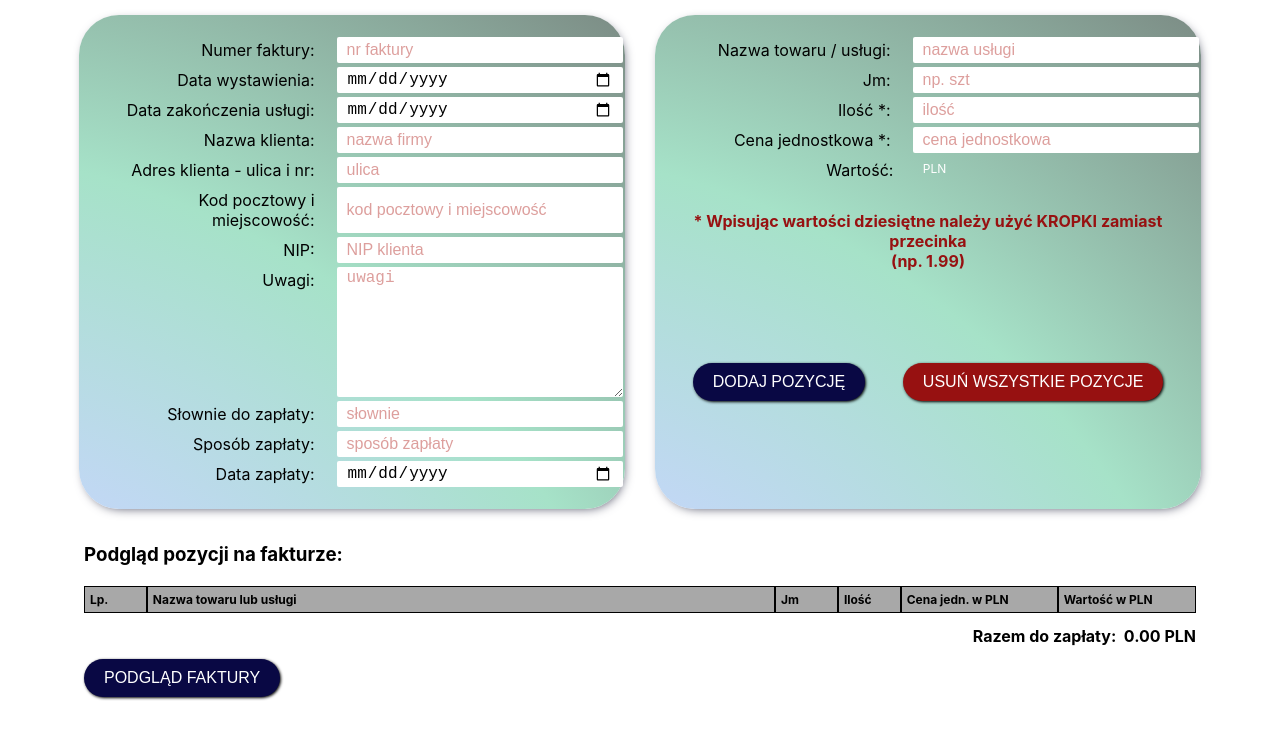
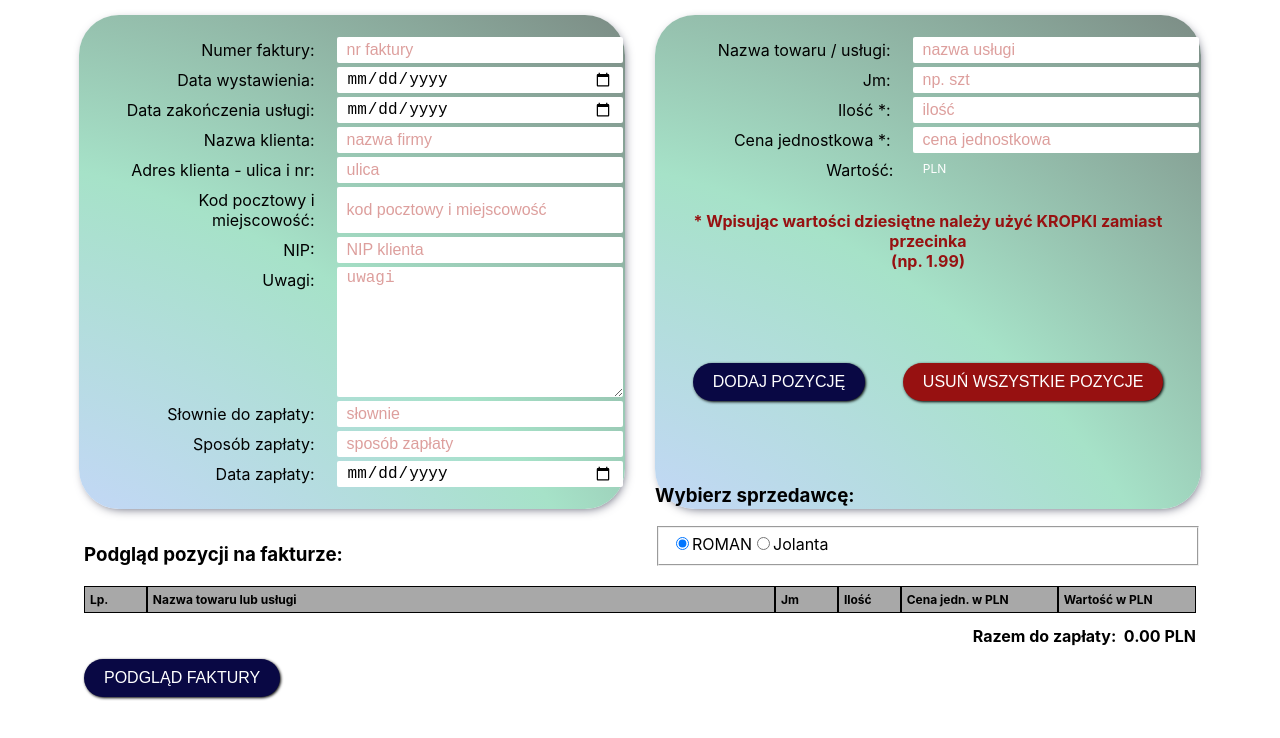
Before and after one commit to aleksandra-rybinska/invoice-generator, a React (Create React App) app: page / in a window 1280 px wide. Shown: the top 738 px of the page. Built offline with nearby package versions, Linux system fonts and the light colour scheme.

Commit message:
second seller option created

```diff
--- a/src/AppContext.js
+++ b/src/AppContext.js
@@ -1,16 +1,16 @@
-import { createContext, useContext, useState } from 'react';
-import { v4 as uuidv4 } from 'uuid';
+import { createContext, useContext, useState } from "react";
+import { v4 as uuidv4 } from "uuid";
 const AppContext = createContext();
 
 export const AppProvider = ({ children }) => {
-    const [invoiceData, setInvoiceData] = useLocalStorage('invoiceData', []);
+  const [invoiceData, setInvoiceData] = useLocalStorage("invoiceData", []);
   const [invoicePosition, setInvoicePosition] = useLocalStorage(
-        'invoicePosition',
+    "invoicePosition",
     []
   );
-
+  const [seller, setSeller] = useState("roman");
   const [positionsList, setPositionsList] = useLocalStorage(
-        'positionsList',
+    "positionsList",
     []
   );
 
@@ -48,6 +48,8 @@ export const AppProvider = ({ children }) => {
     invoicePosition,
     updateInvoicePosition,
     updatePositionsList,
+    seller,
+    setSeller,
     positionsList,
     setInvoicePosition,
   };
--- a/src/components/PositionsForm.js
+++ b/src/components/PositionsForm.js
@@ -1,5 +1,6 @@
-import { useEffect } from 'react';
-import { useInvoice } from '../AppContext';
+import { useEffect } from "react";
+import { useInvoice } from "../AppContext";
+import SellerSwitch from "./SellerSwitch";
 
 const PositionsForm = () => {
   const {
@@ -21,90 +22,84 @@ const PositionsForm = () => {
     };
 
     calculateAmount(invoicePosition.amount);
-    }, [
-        invoicePosition.amount,
-        invoicePosition.price,
-        invoicePosition.quantity,
-    ]);
+  }, [invoicePosition.amount, invoicePosition.price, invoicePosition.quantity]);
 
   function isNumber(n) {
     return /^-?[\d.]+(?:e-?\d+)?$/.test(n);
   }
 
   const handleDelete = () => {
-        let keysToRemove = ['invoicePosition', 'positionsList'];
+    let keysToRemove = ["invoicePosition", "positionsList"];
     keysToRemove.forEach((k) => localStorage.removeItem(k));
     window.location.reload();
   };
 
   return (
-        <form className='form' onSubmit={updatePositionsList}>
-            <div className='form-row'>
+    <form className="form" onSubmit={updatePositionsList}>
+      <div className="form-row">
         <label>Nazwa towaru / usługi:</label>
         <input
-                    type='text'
-                    id='description'
-                    name='description'
-                    placeholder='nazwa usługi'
+          type="text"
+          id="description"
+          name="description"
+          placeholder="nazwa usługi"
           value={invoicePosition.description}
           onChange={updateInvoicePosition}
         />
       </div>
-            <div className='form-row'>
+      <div className="form-row">
         <label>Jm:</label>
         <input
-                    type='text'
-                    id='jm'
-                    name='jm'
-                    placeholder='np. szt'
+          type="text"
+          id="jm"
+          name="jm"
+          placeholder="np. szt"
           value={invoicePosition.jm}
           onChange={updateInvoicePosition}
         />
       </div>
-            <div className='form-row'>
+      <div className="form-row">
         <label>Ilość *:</label>
         <input
-                    type='text'
-                    id='quantity'
-                    name='quantity'
-                    placeholder='ilość'
+          type="text"
+          id="quantity"
+          name="quantity"
+          placeholder="ilość"
           value={invoicePosition.quantity}
           onChange={updateInvoicePosition}
         />
       </div>
-            <div className='form-row'>
+      <div className="form-row">
         <label>Cena jednostkowa *:</label>
         <input
-                    type='text'
-                    id='price'
-                    name='price'
-                    placeholder='cena jednostkowa'
+          type="text"
+          id="price"
+          name="price"
+          placeholder="cena jednostkowa"
           value={invoicePosition.price}
           onChange={updateInvoicePosition}
         />
       </div>
-            <div className='form-row'>
+      <div className="form-row">
         <label>Wartość:</label>
         <p>
-                    {isNumber(invoicePosition.amount)
-                        ? invoicePosition.amount
-                        : ''}
+          {isNumber(invoicePosition.amount) ? invoicePosition.amount : ""}
           &nbsp;PLN
         </p>
       </div>
-            <div className='form-annotation'>
+      <div className="form-annotation">
         <h4>
-                    * Wpisując wartości dziesiętne należy użyć KROPKI zamiast
-                    przecinka
+          * Wpisując wartości dziesiętne należy użyć KROPKI zamiast przecinka
           <br /> (np. 1.99)
         </h4>
       </div>
-            <div className='form-button-container'>
-                <button type='submit'>DODAJ POZYCJĘ</button>
-                <button type='reset' onClick={handleDelete}>
+      <div className="form-button-container">
+        <button type="submit">DODAJ POZYCJĘ</button>
+        <button type="reset" onClick={handleDelete}>
           USUŃ WSZYSTKIE POZYCJE
         </button>
       </div>
+      <SellerSwitch />
     </form>
   );
 };
--- a/src/components/SellerDetails.js
+++ b/src/components/SellerDetails.js
@@ -1,13 +1,20 @@
+import { useInvoice } from "../AppContext";
+
 const SellerDetails = () => {
-    return (
-        <div className='details-container'>
-            <h2 className='details-title'>Sprzedawca</h2>
-            <p>"RJR" ROMAN RYBIŃSKI - usługi, produkcja i montaże</p>
-            <p>ul. Michała Faradaya 54</p>
-            <p>42-202 Częstochowa</p>
-            <p>NIP: 6271485538</p>
-            <p>Nr konta: 53 1140 2004 0000 3202 8126 1869</p>
-        </div>
-    );
+  const { seller } = useInvoice();
+  return (
+    <div className="details-container">
+      <h2 className="details-title">Sprzedawca</h2>
+      <p>
+        {seller === "roman"
+          ? `"RJR" ROMAN RYBIŃSKI - usługi, produkcja i montaże`
+          : "RJR JOLANTA RYBIŃSKA"}
+      </p>
+      <p>ul. Michała Faradaya 54</p>
+      <p>42-202 Częstochowa</p>
+      <p>NIP: {seller === "roman" ? "6271485538" : "6271485567"}</p>
+      {seller === "roman" && <p>Nr konta: 53 1140 2004 0000 3202 8126 1869</p>}
+    </div>
+  );
 };
 export default SellerDetails;
--- /dev/null
+++ b/src/components/SellerSwitch.js
@@ -0,0 +1,38 @@
+import React from "react";
+import { useInvoice } from "../AppContext";
+
+const SellerSwitch = () => {
+  const { seller, setSeller } = useInvoice();
+  const handleSellerChange = (name) => {
+    setSeller(() => name);
+  };
+  return (
+    <div className="sellerswitch">
+      <h3>Wybierz sprzedawcę:</h3>
+      <fieldset>
+        <span>
+          <input
+            type="radio"
+            name="seller"
+            value="roman"
+            checked={seller === "roman"}
+            onChange={() => handleSellerChange("roman")}
+          />
+          <label htmlFor="roman">ROMAN</label>
+        </span>
+        <span>
+          <input
+            type="radio"
+            name="seller"
+            value="jolanta"
+            checked={seller === "jolanta"}
+            onChange={() => handleSellerChange("jolanta")}
+          />
+          <label htmlFor="jolanta">Jolanta</label>
+        </span>
+      </fieldset>
+    </div>
+  );
+};
+
+export default SellerSwitch;
--- a/src/styles.scss
+++ b/src/styles.scss
@@ -126,13 +126,26 @@ body {
     display: flex;
     justify-content: space-evenly;
     align-items: center;
-        height: 37%;
+    margin: 20px 0;
     & > button {
       height: 38px;
       &:last-of-type {
         background: #971111;
       }
     }
+  }
+}
+.sellerswitch {
+  margin-top: 30px;
+  h3 {
+    margin-bottom: 10px;
+    text-align: center;
+  }
+  fieldset {
+    display: flex;
+    justify-content: center;
+    gap: 20px;
+    border: none;
   }
 }
 .grid {
```
Also changed, not shown: src/App.js (+14 -16 lines), 2 other files (tests, documents, lock files or other folders). Lines whose indentation alone changed are shown as unchanged.
